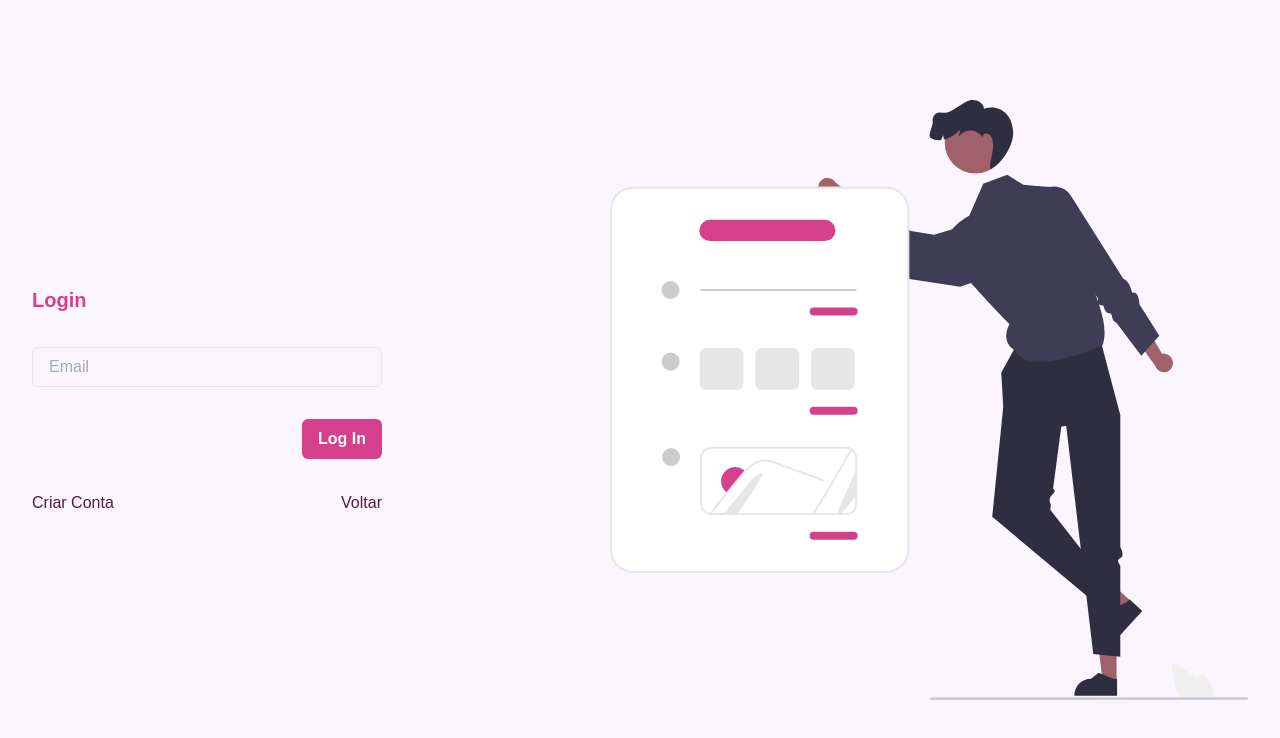
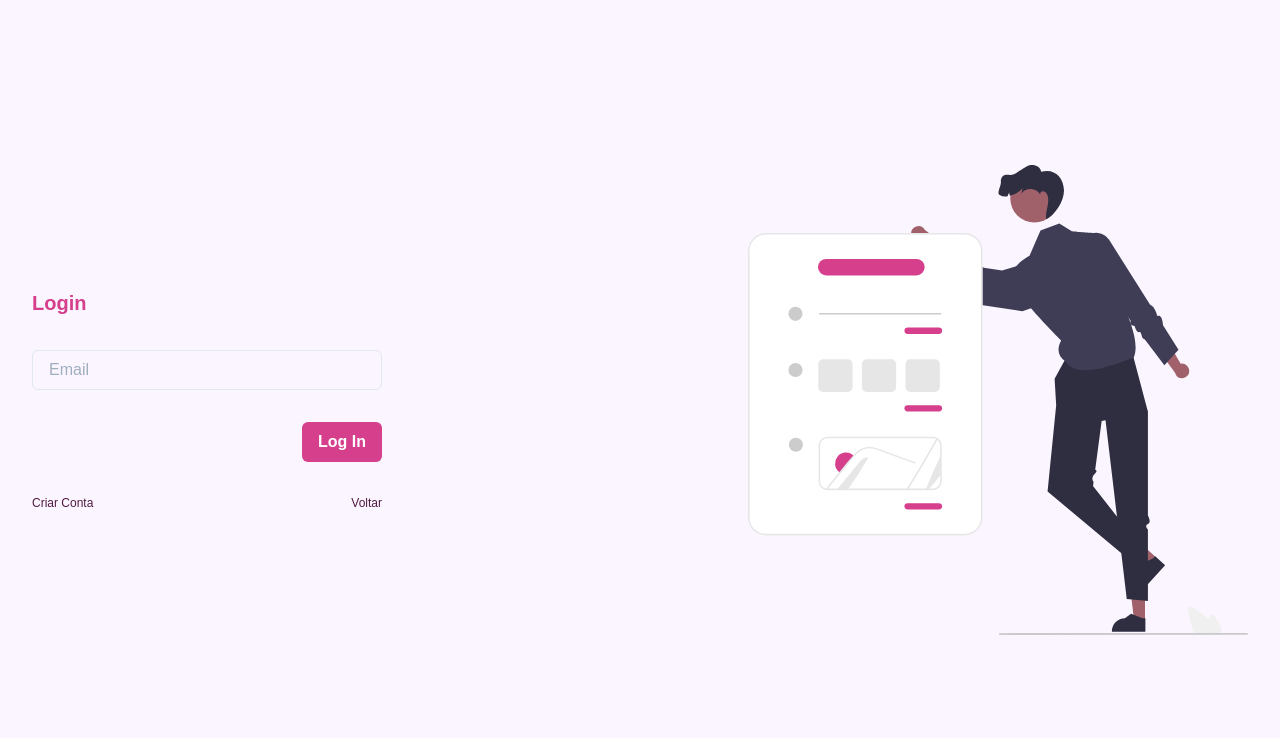
Before and after one commit to fischerafael/clientr, a Next.js app: page /login in a window 1280 px wide. Shown: the top 738 px of the page. Built offline with nearby package versions, Linux system fonts and the light colour scheme.

Commit message:
refactor: change width of template containers

```diff
--- a/src/components/Atoms/NextLink/index.tsx
+++ b/src/components/Atoms/NextLink/index.tsx
@@ -10,7 +10,11 @@ interface NextLinkProps {
 export const NextLink = ({ href, label }: NextLinkProps) => {
   return (
     <Link href={href}>
-      <Text _hover={{ color: "pink.500", cursor: "pointer" }} as="a">
+      <Text
+        fontSize="xs"
+        _hover={{ color: "pink.500", cursor: "pointer" }}
+        as="a"
+      >
         {label}
       </Text>
     </Link>
--- a/src/components/Organisms/RightSection/index.tsx
+++ b/src/components/Organisms/RightSection/index.tsx
@@ -2,7 +2,7 @@ import { Image, VStack } from "@chakra-ui/react";
 
 export const RightSection = () => {
   return (
-    <VStack maxW="container.sm">
+    <VStack maxW="500px">
       <Image objectFit="contain" src="/hero-image.svg" />
     </VStack>
   );
```
